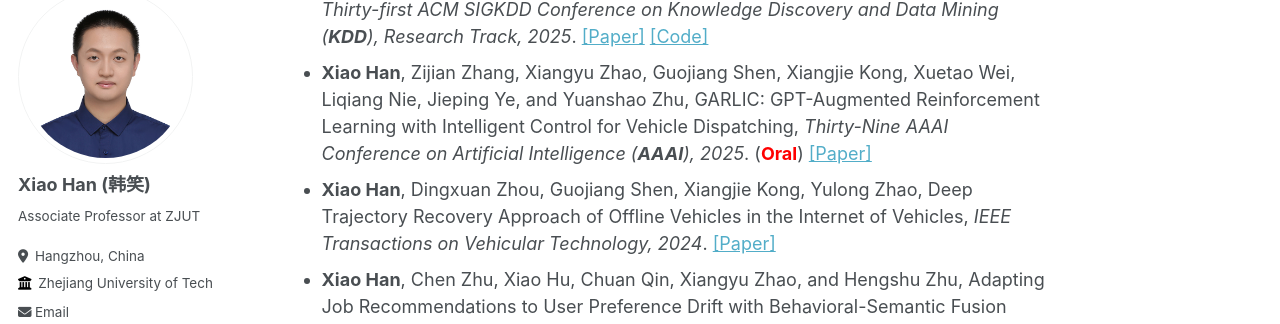
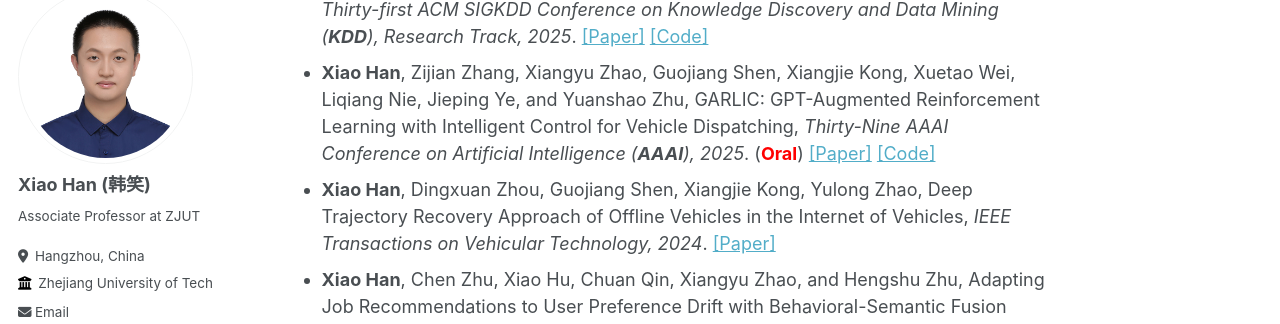
Before and after one commit to hahahenha/hahahenha.github.io, a Jekyll site: the page built from _pages/about.md, in a window 1280 px wide and 900 px high, scrolled down 1160 px. Shown: the part 117-441 px from the top of the window. Built offline with Jekyll 4.4.1, drawn with Linux system fonts in a browser that asks for light colours; some web fonts are replaced.

Commit message:
Update about.md

```diff
--- a/_pages/about.md
+++ b/_pages/about.md
@@ -81,7 +81,8 @@ If you are interested in collaborating with me or want to have a chat, always fe
     GARLIC: GPT-Augmented Reinforcement Learning with Intelligent Control for Vehicle Dispatching,
     <em>Thirty-Nine AAAI Conference on Artificial Intelligence (<Strong>AAAI</Strong>), 2025</em>.
     (<Strong style="color: red;">Oral</Strong>)
-    <a target="_blank" rel="noopener" href="https://arxiv.org/abs/2408.10286">[Paper]</a>
+    <a target="_blank" rel="noopener" href="../Papers/AAAI2025_GARLIC.pdf">[Paper]</a>
+    <a target="_blank" rel="noopener" href="https://github.com/Applied-Machine-Learning-Lab/GARLIC">[Code]</a>
   </li>
 
   <li>
```
